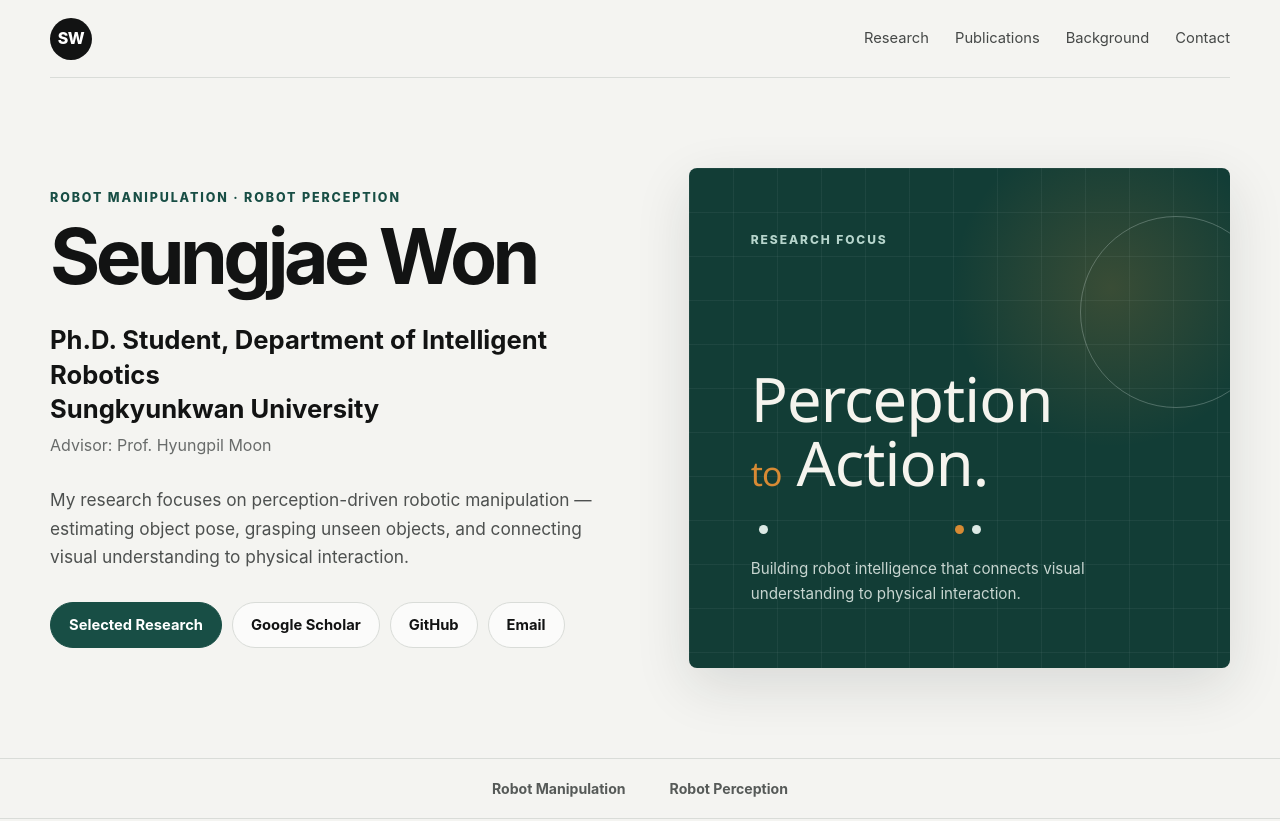
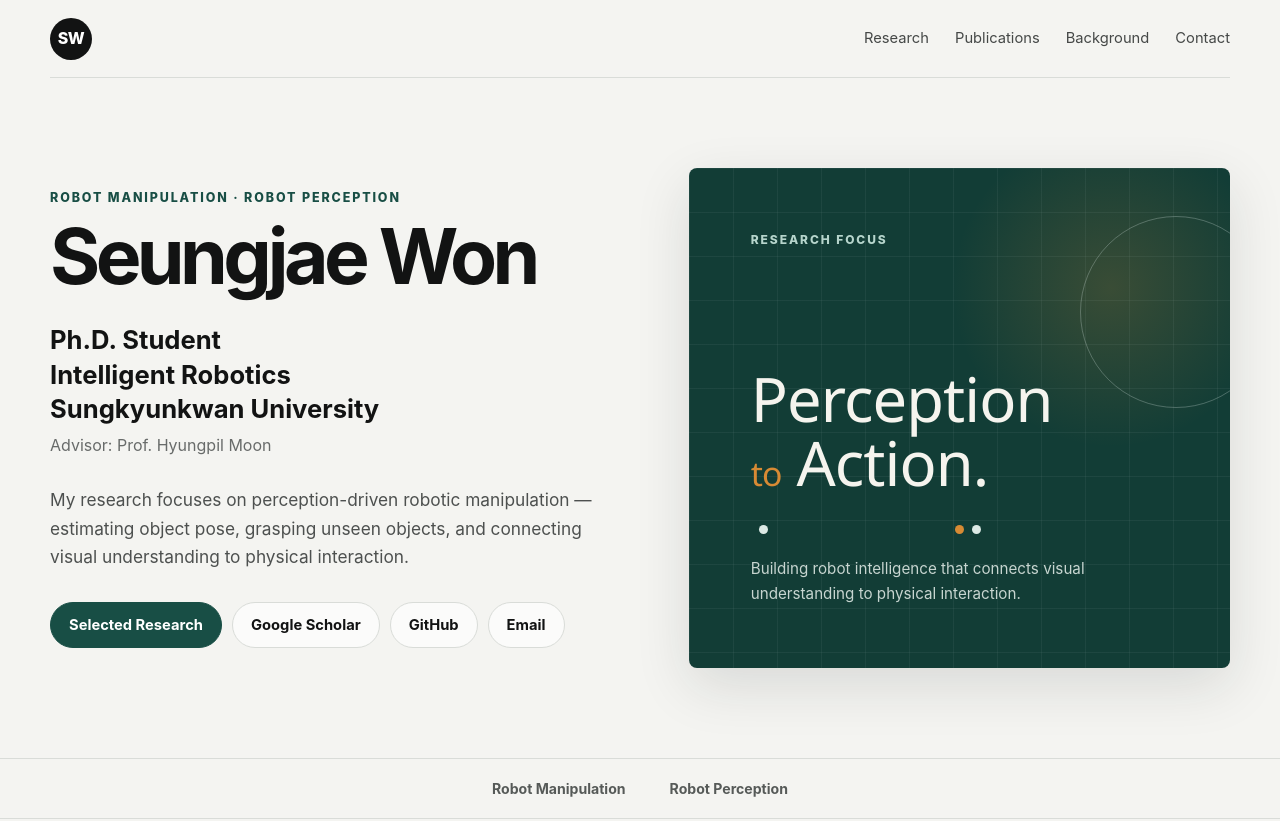
Before and after one commit to SeungJae-ONE/SeungJae-ONE.github.io, a plain HTML site: page index.html in a window 1280 px wide. Shown: the top 821 px of the page. Drawn offline with Linux system fonts and the light colour scheme.

Commit message:
Simplify hero role title

```diff
--- a/index.html
+++ b/index.html
@@ -36,7 +36,7 @@
       <div class="hero-copy">
         <p class="eyebrow">ROBOT MANIPULATION · ROBOT PERCEPTION</p>
         <h1>Seungjae Won</h1>
-        <p class="role">Ph.D. Student, Department of Intelligent Robotics<br />Sungkyunkwan University</p>
+        <p class="role">Ph.D. Student<br />Intelligent Robotics<br />Sungkyunkwan University</p>
         <p class="advisor">Advisor: Prof. Hyungpil Moon</p>
         <p class="lede">
           My research focuses on perception-driven robotic manipulation — estimating
```
